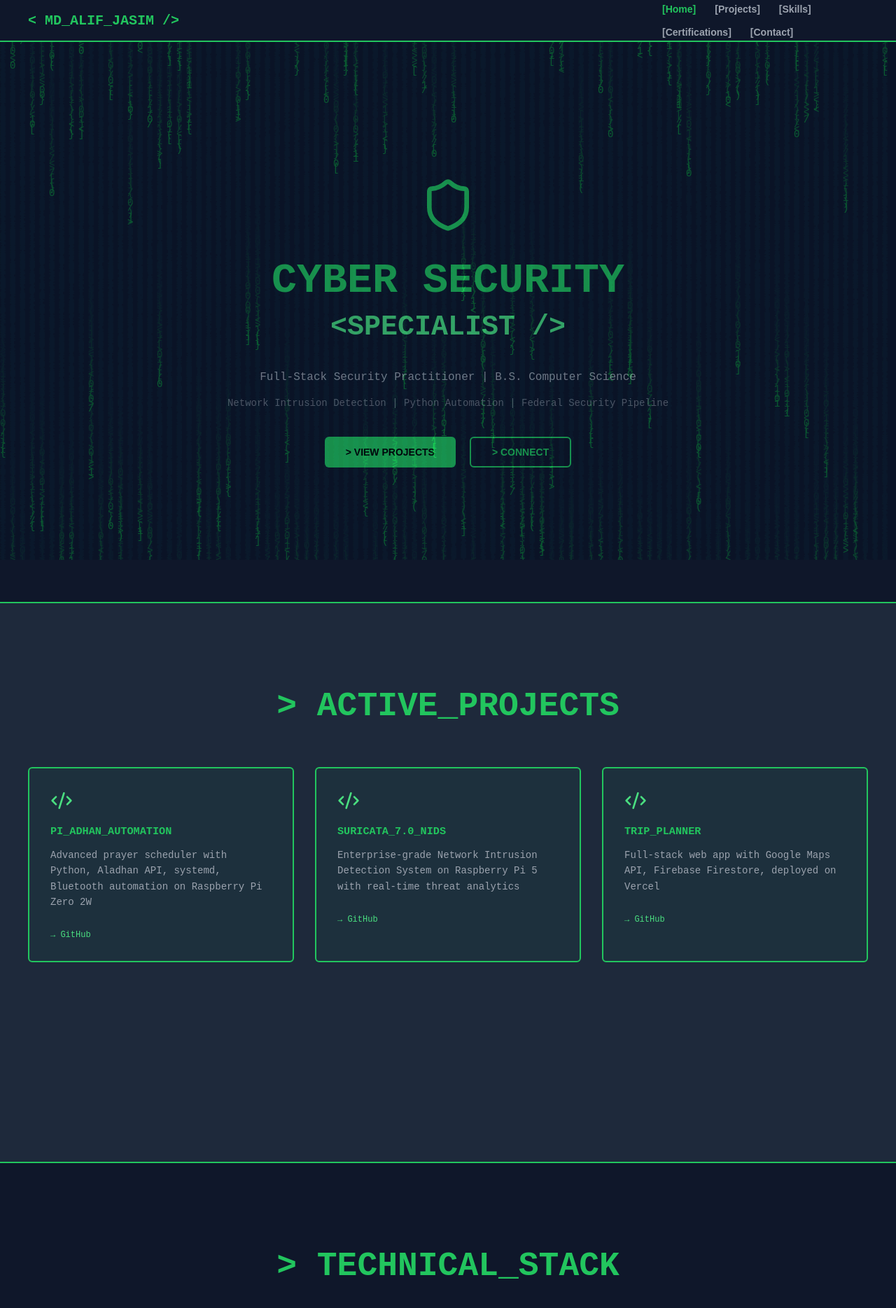
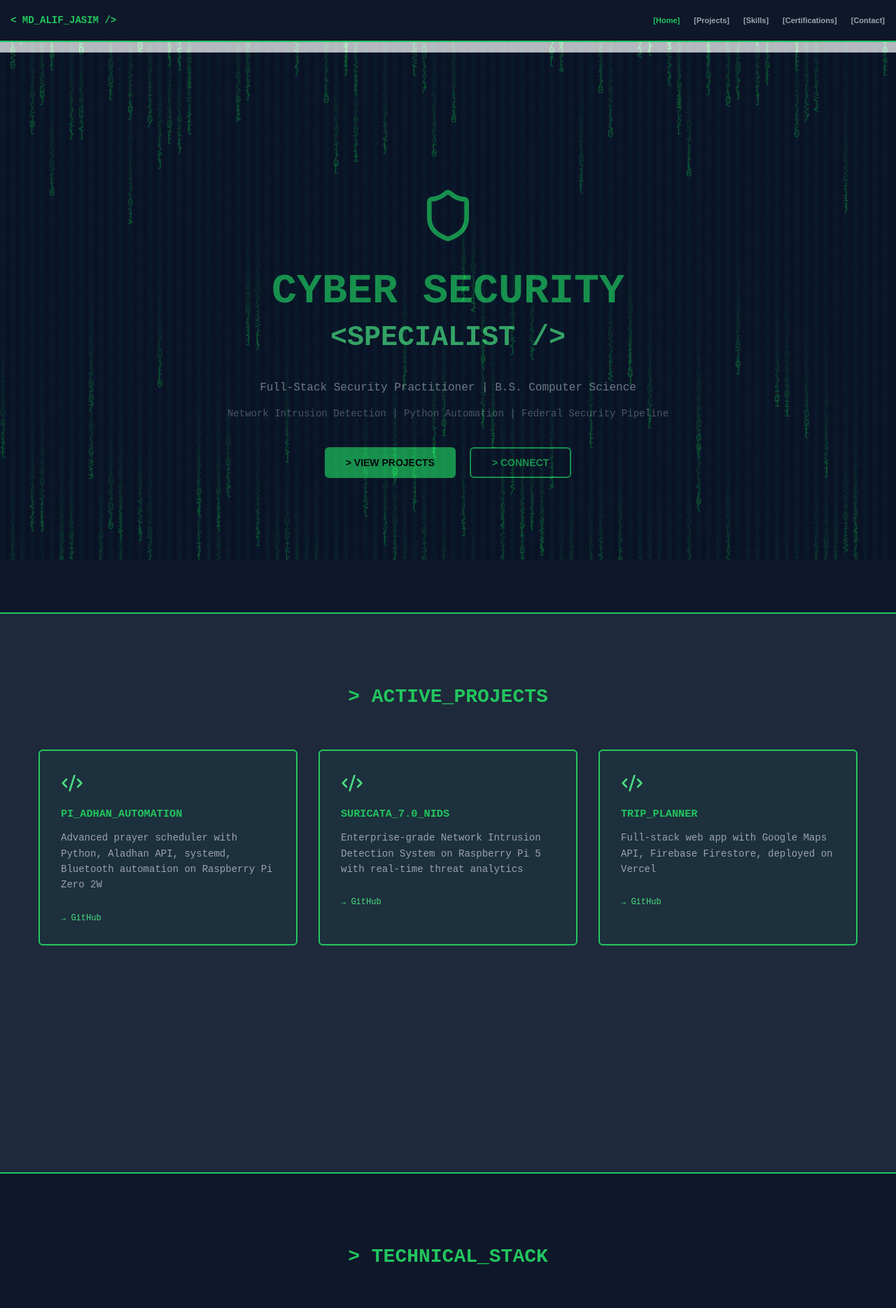
Before and after one commit to Md-Alif-Jasim/my-cyber-portfolio, a React (Create React App) app: page / in a window 1280 px wide. Shown: the top 1869 px of the page at 70% size. Built offline with nearby package versions, Linux system fonts and the light colour scheme.

Commit message:
Fixed phone navbar spacing, resize headings, and other bugs

```diff
--- a/src/App.js
+++ b/src/App.js
@@ -91,14 +91,20 @@ export default function Portfolio() {
   display: 'flex',
   alignItems: 'center',
   justifyContent: 'space-between',
-        paddingLeft: '40px',
-        paddingRight: '40px',
+  paddingLeft: '15px',
+  paddingRight: '10px',
   boxSizing: 'border-box'
       }}>
-        <div style={{ fontSize: '20px', fontWeight: 'bold', color: '#22c55e' }}>
+        <div style={{ fontSize: '14px', fontWeight: 'bold', color: '#22c55e', marginRight: '20px' }}>
           &lt; MD_ALIF_JASIM /&gt;
         </div>
-        <div style={{ display: 'flex', gap: '15px', flexWrap: 'wrap', maxWidth: '300px' }}>
+        <div style={{
+  display: 'flex',
+  gap: '8px',
+  fontSize: '12px',
+  flexWrap: 'wrap',
+  overflow: 'hidden'
+}}>
   {['home', 'projects', 'skills', 'certifications', 'contact'].map(item => (
     <button
       key={item}
@@ -108,9 +114,10 @@ export default function Portfolio() {
         border: 'none',
         color: activeSection === item ? '#22c55e' : '#9ca3af',
         cursor: 'pointer',
-                fontSize: '14px',
+        fontSize: '11px',
         fontWeight: 'bold',
-                textTransform: 'capitalize'
+        textTransform: 'capitalize',
+        whiteSpace: 'nowrap'
       }}
     >
       [{item}]
@@ -126,7 +133,7 @@ export default function Portfolio() {
         display: 'flex',
         alignItems: 'center',
         justifyContent: 'center',
-        marginTop: '60px',
+        marginTop: '75px',
         backgroundColor: '#0f172a'
       }}>
         <div style={{ textAlign: 'center' }}>
@@ -187,8 +194,8 @@ export default function Portfolio() {
         borderTop: '2px solid #22c55e',
         boxSizing: 'border-box'
       }}>
-        <div style={{ maxWidth: '1200px', margin: '0 auto' }}>
-          <h2 style={{ fontSize: '48px', color: '#22c55e', textAlign: 'center', marginBottom: '60px' }}>
+        <div style={{ maxWidth: '1200px', margin: '0 auto', paddingLeft: '15px', paddingRight: '15px', boxSizing: 'border-box' }}>
+          <h2 style={{ fontSize: '28px', color: '#22c55e', textAlign: 'center', marginBottom: '60px' }}>
             &gt; ACTIVE_PROJECTS
           </h2>
           <div style={{ display: 'grid', gridTemplateColumns: 'repeat(auto-fit, minmax(300px, 1fr))', gap: '30px' }}>
@@ -245,8 +252,8 @@ export default function Portfolio() {
         borderTop: '2px solid #22c55e',
         boxSizing: 'border-box'
       }}>
-        <div style={{ maxWidth: '1200px', margin: '0 auto' }}>
-          <h2 style={{ fontSize: '48px', color: '#22c55e', textAlign: 'center', marginBottom: '60px' }}>
+        <div style={{ maxWidth: '1200px', margin: '0 auto', paddingLeft: '15px', paddingRight: '15px', boxSizing: 'border-box' }}>
+          <h2 style={{ fontSize: '28px', color: '#22c55e', textAlign: 'center', marginBottom: '60px' }}>
             &gt; TECHNICAL_STACK
           </h2>
           <div style={{ display: 'grid', gridTemplateColumns: 'repeat(auto-fit, minmax(250px, 1fr))', gap: '30px' }}>
@@ -302,6 +309,48 @@ export default function Portfolio() {
         </div>
       </section>
 
+
+      {/* CERTIFICATIONS */}
+      <section id="certifications" style={{
+        width: '100%',
+        minHeight: '100vh',
+        padding: '80px 40px',
+        backgroundColor: 'rgba(30, 41, 59, 0.8)',
+        borderTop: '2px solid #22c55e',
+        boxSizing: 'border-box',
+        position: 'relative',
+        zIndex: 10
+      }}>
+        <div style={{ maxWidth: '1000px', margin: '0 auto' }}>
+          <h2 style={{ fontSize: '28px', color: '#22c55e', textAlign: 'center', marginBottom: '60px' }}>
+            &gt; CERTIFICATIONS
+          </h2>
+          <div style={{ display: 'grid', gridTemplateColumns: '1fr', gap: '20px' }}>
+            {[
+
+              { name: 'CompTIA Security+', status: 'IN_PROGRESS', color: '#4ade80' },
+              { name: 'Google Cybersecurity Certificate', status: 'COMPLETED_2026', color: '#22a7c5' },
+              { name: 'FPS/DHS Clearance', status: 'ACTIVE_TRACK', color: '#fbbf24' }
+            ].map((cert, idx) => (
+              <div key={idx} style={{
+                border: '2px solid ' + cert.color,
+                padding: '20px',
+                borderRadius: '6px',
+                backgroundColor: 'rgba(34, 197, 94, 0.05)',
+                display: 'flex',
+                justifyContent: 'space-between',
+                alignItems: 'center'
+              }}>
+                <h3 style={{ color: cert.color, margin: 0, fontSize: '18px' }}>{cert.name}</h3>
+                <span style={{ backgroundColor: cert.color + '20', color: cert.color, padding: '6px 12px', borderRadius: '4px', fontSize: '12px', fontWeight: 'bold', whiteSpace: 'nowrap' }}>
+                  {cert.status}
+                </span>
+              </div>
+            ))}
+          </div>
+        </div>
+      </section>
+
       {/* CONTACT */}
       <section id="contact" style={{
         width: '100%',
@@ -315,8 +364,8 @@ export default function Portfolio() {
         boxSizing: 'border-box'
       }}>
         <div style={{ textAlign: 'center', maxWidth: '600px' }}>
-          <h2 style={{ fontSize: '48px', color: '#22c55e', marginBottom: '20px' }}>
-            &gt; CONNECT
+          <h2 style={{ fontSize: '28px', color: '#22c55e', marginBottom: '20px' }}>
+            &gt; CONNECT WITH ME
           </h2>
           <p style={{ color: '#9ca3af', marginBottom: '40px', fontSize: '16px' }}>
             Open to cybersecurity opportunities, federal employment, and innovative projects
@@ -365,47 +414,6 @@ export default function Portfolio() {
           </div>
         </section>
 
-
-      {/* CERTIFICATIONS */}
-      <section id="certifications" style={{
-        width: '100%',
-        minHeight: '100vh',
-        padding: '80px 40px',
-        backgroundColor: 'rgba(30, 41, 59, 0.8)',
-        borderTop: '2px solid #22c55e',
-        boxSizing: 'border-box',
-        position: 'relative',
-        zIndex: 10
-      }}>
-        <div style={{ maxWidth: '1000px', margin: '0 auto' }}>
-          <h2 style={{ fontSize: '48px', color: '#22c55e', textAlign: 'center', marginBottom: '60px' }}>
-            &gt; CERTIFICATIONS
-          </h2>
-          <div style={{ display: 'grid', gridTemplateColumns: '1fr', gap: '20px' }}>
-            {[
-
-              { name: 'CompTIA Security+', status: 'IN_PROGRESS', color: '#4ade80' },
-              { name: 'Google Cybersecurity Certificate', status: 'COMPLETED_2026', color: '#22a7c5' },
-              { name: 'FPS/DHS Clearance', status: 'ACTIVE_TRACK', color: '#fbbf24' }
-            ].map((cert, idx) => (
-              <div key={idx} style={{
-                border: '2px solid ' + cert.color,
-                padding: '20px',
-                borderRadius: '6px',
-                backgroundColor: 'rgba(34, 197, 94, 0.05)',
-                display: 'flex',
-                justifyContent: 'space-between',
-                alignItems: 'center'
-              }}>
-                <h3 style={{ color: cert.color, margin: 0, fontSize: '18px' }}>{cert.name}</h3>
-                <span style={{ backgroundColor: cert.color + '20', color: cert.color, padding: '6px 12px', borderRadius: '4px', fontSize: '12px', fontWeight: 'bold', whiteSpace: 'nowrap' }}>
-                  {cert.status}
-                </span>
-              </div>
-            ))}
-          </div>
-        </div>
-      </section>
           </div>
   );
 }
```
Lines whose indentation alone changed are shown as unchanged.
